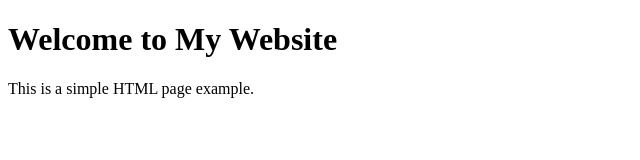
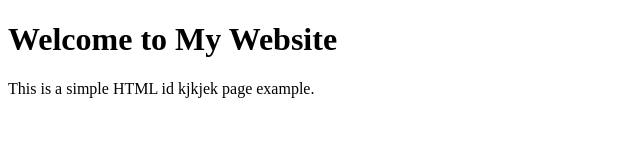
Before and after one commit to AravintDevops0202/ramrepo, a plain HTML site: page index.html in a window 1280 px wide. Shown: the full height of the page, 0-640 px from the left. Drawn offline with Linux system fonts and the light colour scheme.

Commit message:
Fix typo in paragraph text

```diff
--- a/index.html
+++ b/index.html
@@ -5,6 +5,6 @@
 </head>
 <body>
     <h1>Welcome to My Website</h1>
-    <p>This is a simple HTML page example.</p>
+    <p>This is a simple HTML id kjkjek page example.</p>
 </body>
 </html>
```
